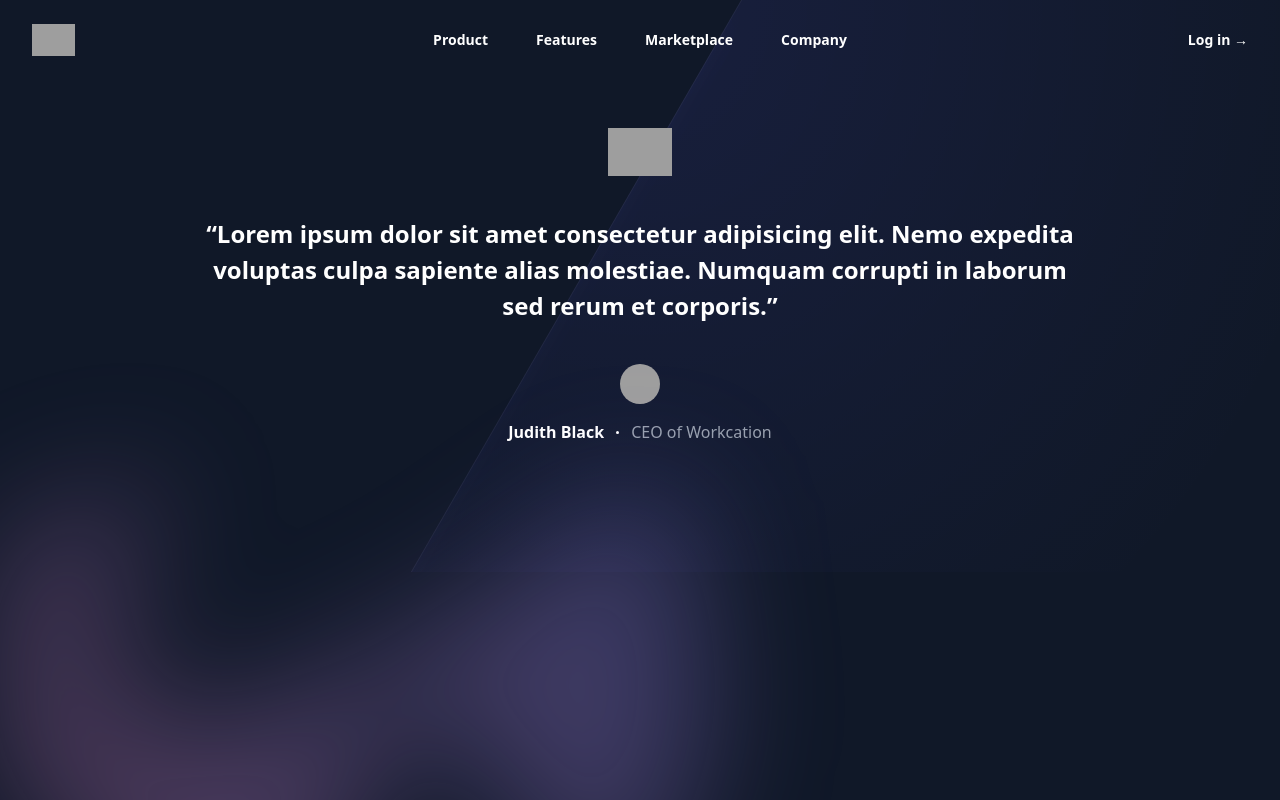
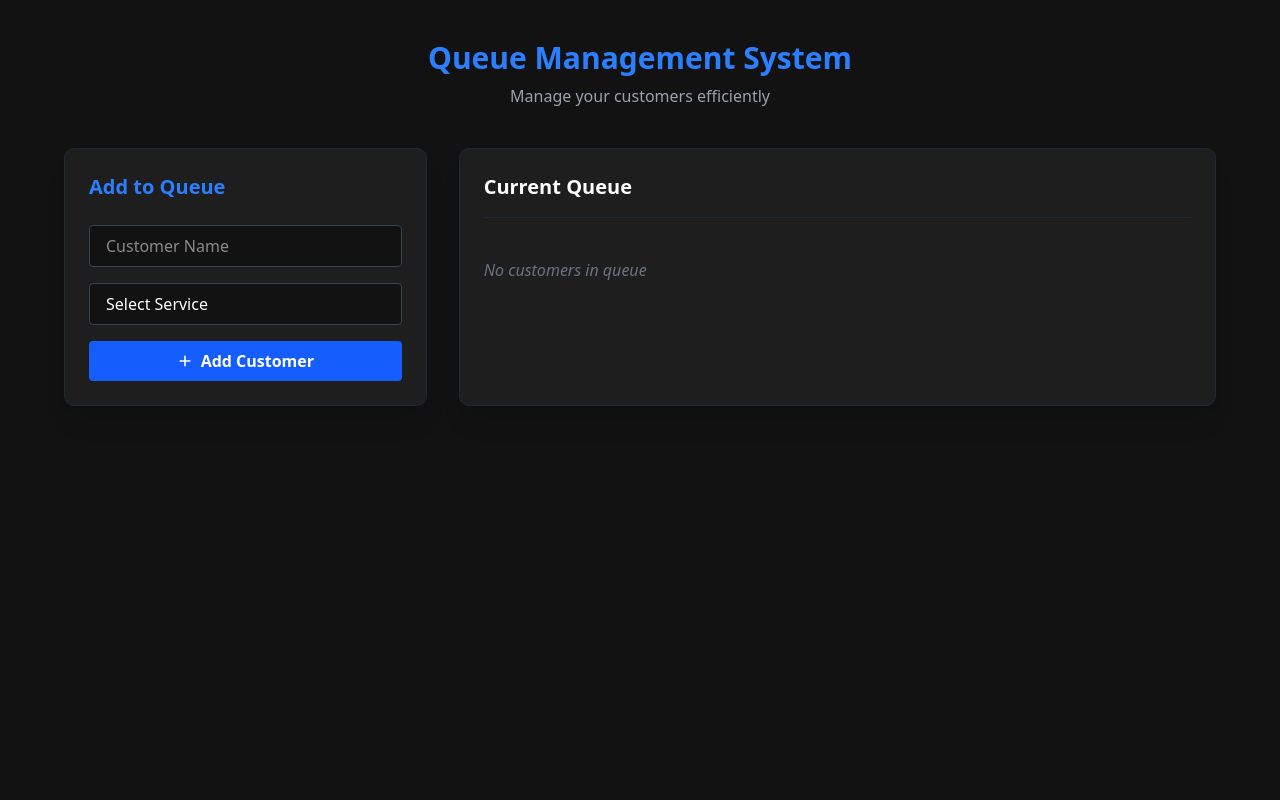
Before and after one commit to himanshusaini-91/REACT-JS-APP, a React (Vite) app: page / in a window 1280 px wide. Shown: the top 800 px of the page. Built offline with nearby package versions, Linux system fonts and the light colour scheme; grey boxes are pictures that could not be loaded.

Commit message:
queue-management System

```diff
--- a/src/App.jsx
+++ b/src/App.jsx
@@ -5,6 +5,7 @@ import Card from './components/Card'
 import Header from './components/Header'
 import Hero from './components/Hero'
 import Counter from './components/Counter'
+import QueueManagementSystem from './components/QueueManagementSystem'
 import './App.css'
 
 function App() {
@@ -26,7 +27,7 @@ function App() {
 
   return (
     <>
-      <Header />
+      {/* <Header />
       <Hero />
       <div >
         <h1>First React Project</h1>
@@ -43,7 +44,8 @@ function App() {
 
 
       </div>
-      <Counter />
+      <Counter /> */}
+      <QueueManagementSystem />
 
 
     </>
--- /dev/null
+++ b/src/components/QueueDisplay.jsx
@@ -0,0 +1,51 @@
+export default function QueueDisplay({ queue, updateStatus, removeFromQueue }) {
+    return (
+        <div className="bg-[#1e1e1e] p-6 rounded-lg shadow-xl border border-gray-800 h-full">
+            <h2 className="text-xl font-bold mb-6 text-white border-b border-gray-800 pb-4">Current Queue</h2>
+
+            {queue.length === 0 ? (
+                <div className="text-gray-500 italic py-4">No customers in queue</div>
+            ) : (
+                <div className="space-y-4">
+                    {queue.length > 0 ? queue.map((customer, index) => (
+                        <div key={index} className="flex items-center justify-between p-4 bg-[#121212] rounded border border-gray-800">
+                            <div>
+                                <h3 className="font-bold text-white mb-1">{customer.name}</h3>
+                                <div className="flex flex-col gap-0.5">
+                                    <span className="text-xs text-gray-500">Service: {customer.service}</span>
+                                    <span className={`text-[10px] font-bold uppercase ${customer.status === 'completed' ? 'text-blue-500' :
+                                        customer.status === 'serving' ? 'text-green-500' :
+                                            'text-orange-500'
+                                        }`}>
+                                        {customer.status || 'waiting'}
+                                    </span>
+                                </div>
+                            </div>
+                            <div className="flex gap-2">
+                                {customer.status !== 'completed' && (
+                                    <button
+                                        onClick={() => updateStatus(index, customer.status === 'serving' ? 'completed' : 'serving')}
+                                        className="bg-green-600 hover:bg-green-700 text-white text-xs font-bold py-1.5 px-3 rounded transition-colors"
+                                    >
+                                        {customer.status === 'serving' ? 'Complete' : 'Serve'}
+                                    </button>
+                                )}
+                                <button
+                                    onClick={() => removeFromQueue(index)}
+                                    className="bg-red-600 hover:bg-red-700 text-white p-1.5 rounded transition-colors"
+                                    title="Remove"
+                                >
+                                    <svg className="w-4 h-4" fill="currentColor" viewBox="0 0 20 20">
+                                        <path fillRule="evenodd" d="M9 2a1 1 0 00-.894.553L7.382 4H4a1 1 0 000 2v10a2 2 0 002 2h8a2 2 0 002-2V6a1 1 0 100-2h-3.382l-.724-1.447A1 1 0 0011 2H9zM7 8a1 1 0 012 0v6a1 1 0 11-2 0V8zm5-1a1 1 0 00-1 1v6a1 1 0 102 0V8a1 1 0 00-1-1z" clipRule="evenodd" />
+                                    </svg>
+                                </button>
+                            </div>
+                        </div>
+                    )) : (
+                        <div className="text-gray-500 italic py-4">No customers in queue</div>
+                    )}
+                </div>
+            )}
+        </div>
+    );
+}
--- /dev/null
+++ b/src/components/QueueForm.jsx
@@ -0,0 +1,56 @@
+
+import { useState } from "react";
+export default function QueueForm({ onAdd }) {
+    const [name, setName] = useState("");
+    const [service, setService] = useState("");
+    const handleSubmit = (e) => {
+        e.preventDefault();
+        if ((!name.trim()) || (!service.trim())) {
+            alert("Please enter name and service");
+            return;
+        }
+        onAdd({ name, service });
+        setName("");
+        setService("");
+    }
+    return (
+        <div className="bg-[#1e1e1e] p-6 rounded-lg shadow-xl border border-gray-800">
+            <h2 className="text-xl font-bold mb-6 text-blue-500">Add to Queue</h2>
+
+            <form onSubmit={handleSubmit} className="space-y-4">
+                <div>
+                    <input
+                        type="text"
+                        placeholder="Customer Name"
+                        className="w-full px-4 py-2 bg-[#121212] border border-gray-700 rounded text-white focus:outline-none focus:border-blue-500"
+                        value={name}
+                        onChange={(e) => setName(e.target.value)}
+                    />
+                </div>
+
+                <div>
+                    <select
+                        value={service}
+                        className="w-full px-4 py-2 bg-[#121212] border border-gray-700 rounded text-white focus:outline-none focus:border-blue-500 appearance-none"
+                        onChange={(e) => setService(e.target.value)}
+                    >
+                        <option value="">Select Service</option>
+                        <option value="consultation">Consultation</option>
+                        <option value="payment">Payment</option>
+                        <option value="support">Support</option>
+                    </select>
+                </div>
+
+                <button
+                    type="submit"
+                    className="w-full bg-blue-600 hover:bg-blue-700 text-white font-semibold py-2 px-4 rounded transition-colors flex items-center justify-center gap-2"
+                >
+                    <svg className="w-4 h-4" fill="currentColor" viewBox="0 0 20 20">
+                        <path fillRule="evenodd" d="M10 3a1 1 0 011 1v5h5a1 1 0 110 2h-5v5a1 1 0 11-2 0v-5H4a1 1 0 110-2h5V4a1 1 0 011-1z" clipRule="evenodd" />
+                    </svg>
+                    Add Customer
+                </button>
+            </form>
+        </div>
+    );
+}
--- /dev/null
+++ b/src/components/QueueManagementSystem.jsx
@@ -0,0 +1,41 @@
+import QueueForm from "./QueueForm";
+import QueueDisplay from "./QueueDisplay";
+import { useState } from "react";
+export default function QueueManagementSystem() {
+    const [queue, setQueue] = useState([]);
+    const addToQueue = (CutomerData) => {
+        setQueue([...queue, { ...CutomerData, id: Date.now() }]);
+    }
+    const updateStatus = (id, status) => {
+        const updatedQueue = queue.map((customer, index) => {
+            if (index === id) {
+                customer.status = status;
+            }
+            return customer;
+        })
+        setQueue(updatedQueue);
+    }
+    const removeFromQueue = (id) => {
+        const updatedQueue = queue.filter((customer, index) => {
+            return index !== id;
+        })
+        setQueue(updatedQueue);
+    }
+    return (
+        <div className="min-h-screen bg-[#121212] text-white py-10 px-4">
+            <header className="text-center mb-10">
+                <h1 className="text-3xl font-bold text-blue-500 mb-2">Queue Management System</h1>
+                <p className="text-gray-400">Manage your customers efficiently</p>
+            </header>
+
+            <div className="max-w-6xl mx-auto grid grid-cols-1 md:grid-cols-12 gap-8">
+                <div className="md:col-span-4 rounded-lg">
+                    <QueueForm onAdd={addToQueue} />
+                </div>
+                <div className="md:col-span-8 rounded-lg">
+                    <QueueDisplay queue={queue} updateStatus={updateStatus} removeFromQueue={removeFromQueue} />
+                </div>
+            </div>
+        </div>
+    );
+}
```
